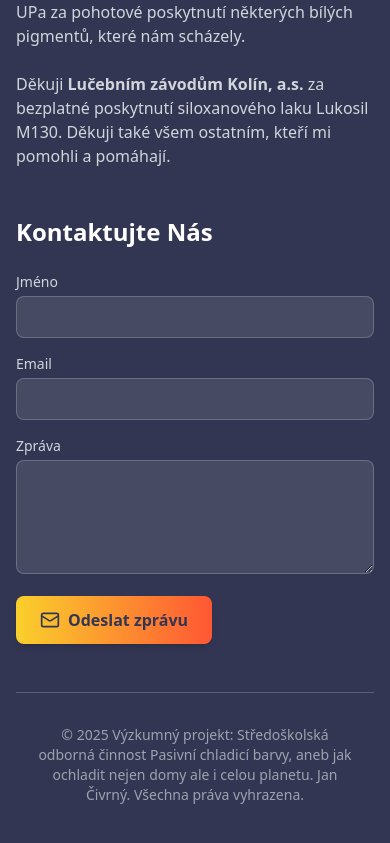
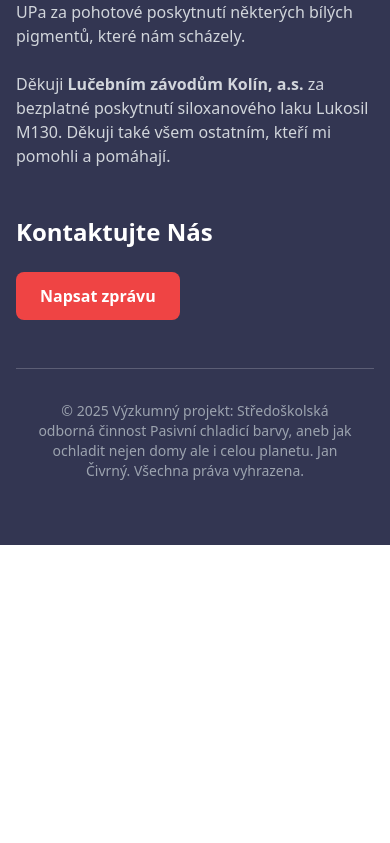
Before and after one commit to HansNervenzeller/pasivnichladicibarvy, a React (Vite) app: page / in a window 390 px wide. Shown: the part 8102-8945 px from the top of the page. After the commit the page ends 8647 px from the top, so only its background shows below. Built offline with nearby package versions, Linux system fonts and the light colour scheme.

Commit message:
upgraded the form handler to use a red button on chrome, edge, safari, and mobile

```diff
--- a/src/components/Footer.tsx
+++ b/src/components/Footer.tsx
@@ -2,10 +2,14 @@ import React from "react";
 import { Mail, User } from "lucide-react";
 import "./formHandler";
 
-/*console.log("formHandler.js script loaded successfully");*/
-
 export const Footer: React.FC = () => {
     const isMobile = /Mobi|Android/i.test(navigator.userAgent);
+    const isFirefox = /Firefox/i.test(navigator.userAgent);
+
+    const handleRedirect = () => {
+        window.location.href =
+            "https://docs.google.com/forms/d/e/1FAIpQLSfaRKuri7CjdnIDuGeAdUHMd3CJUAJr919jTuMMceTTMoYcDA/viewform?usp=dialog";
+    };
 
     return (
         <footer
@@ -13,41 +17,22 @@ export const Footer: React.FC = () => {
             style={{ backgroundColor: "#333652" }}
         >
             <div className="container mx-auto max-w-6xl">
-                {isMobile ? (
-                    <div className="text-center">
-                        <button
-                            onClick={() => {
-                                window.location.href =
-                                    "https://docs.google.com/forms/d/e/1FAIpQLSfaRKuri7CjdnIDuGeAdUHMd3CJUAJr919jTuMMceTTMoYcDA/viewform?usp=dialog";
-                            }}
-                            className="bg-[#fad02c] hover:bg-opacity-90 text-[#333652] font-bold py-3 px-6 rounded-lg transition-all"
-                        >
-                            Napsat zprávu
-                        </button>
-                    </div>
-                ) : (
                 <div className="grid grid-cols-1 md:grid-cols-2 gap-12 mb-12">
                     <div>
-                            <h3 className="text-2xl font-bold mb-4">
-                                O autorovi
-                            </h3>
+                        <h3 className="text-2xl font-bold mb-4">O autorovi</h3>
                         <div className="flex items-start mb-4">
                             <div className="mr-4 bg-gray-300 rounded-full h-16 w-16 flex items-center justify-center">
-                                    <User
-                                        size={32}
-                                        className="text-[#333652]"
-                                    />
+                                <User size={32} className="text-[#333652]" />
                             </div>
                             <div>
                                 <h4 className="font-bold text-[#fad02c] mb-2">
                                     Jan Čivrný
                                 </h4>
                                 <p className="text-gray-300 mb-4">
-                                        Výzkumník na vlastní pěst, student.
-                                        Zajímám se o fyziku, biologii a chemii.
-                                        Věnuji se výzkumu pasivních chladicích
-                                        barev a jejich aplikacím v boji proti
-                                        klimatickým změnám.
+                                    Výzkumník na vlastní pěst, student. Zajímám
+                                    se o fyziku, biologii a chemii. Věnuji se
+                                    výzkumu pasivních chladicích barev a jejich
+                                    aplikacím v boji proti klimatickým změnám.
                                     <br />
                                     Zkušenosti jsem nasbíral v práci na{" "}
                                     <span className="font-bold">
@@ -68,9 +53,8 @@ export const Footer: React.FC = () => {
                                     prof. Ing. Dr. Čestmíru Drašarovi
                                 </span>{" "}
                                 z FChT UPa. za jeho čas, trpělivost, sdílení
-                                    zkušeností, obětavou pomoc a odborné
-                                    konzultace. Nejvíce si však vážím našeho
-                                    přátelství.
+                                zkušeností, obětavou pomoc a odborné konzultace.
+                                Nejvíce si však vážím našeho přátelství.
                                 <br />
                                 <br /> Děkuji{" "}
                                 <span className="font-bold">
@@ -84,8 +68,8 @@ export const Footer: React.FC = () => {
                                     Lučebním závodům Kolín, a.s.
                                 </span>{" "}
                                 za bezplatné poskytnutí siloxanového laku
-                                    Lukosil M130. Děkuji také všem ostatním,
-                                    kteří mi pomohli a pomáhají.
+                                Lukosil M130. Děkuji také všem ostatním, kteří
+                                mi pomohli a pomáhají.
                             </p>
                         </div>
                     </div>
@@ -94,6 +78,7 @@ export const Footer: React.FC = () => {
                         <h3 className="text-2xl font-bold mb-6">
                             Kontaktujte Nás
                         </h3>
+                        {isFirefox ? ( // Change this condition to check for Firefox
                             <form className="space-y-4" id="contactForm">
                                 <div>
                                     <label
@@ -151,9 +136,18 @@ export const Footer: React.FC = () => {
                                     Odeslat zprávu
                                 </button>
                             </form>
+                        ) : (
+                            <div className="text-left">
+                                <button
+                                    onClick={handleRedirect}
+                                    className="bg-red-500 hover:bg-red-600 text-white font-bold py-3 px-6 rounded-lg transition-all"
+                                >
+                                    Napsat zprávu
+                                </button>
+                            </div>
+                        )}
                     </div>
                 </div>
-                )}
 
                 <div className="pt-8 border-t border-white/20 text-center text-gray-400">
                     <p className="max-w-2xl mx-auto px-4 text-sm">
--- a/src/components/formHandler.js
+++ b/src/components/formHandler.js
@@ -1,23 +1,8 @@
 document.addEventListener("DOMContentLoaded", () => {
-    // Check if the user is on a mobile device
-    const isMobile = /Mobi|Android/i.test(navigator.userAgent);
-
     const form = document.getElementById("contactForm");
     const submitButton = form?.querySelector("button[type='submit']");
 
-    if (isMobile && submitButton) {
-        // Change button color to red on mobile
-        submitButton.style.backgroundColor = "red";
-
-        // Add a click event to redirect to Google Form
-        submitButton.addEventListener("click", (e) => {
-            e.preventDefault(); // Prevent default form submission
-            window.location.href =
-                "https://docs.google.com/forms/d/e/1FAIpQLSfaRKuri7CjdnIDuGeAdUHMd3CJUAJr919jTuMMceTTMoYcDA/viewform?usp=dialog";
-        });
-    }
-
-    if (!isMobile && form) {
+    if (form) {
         form.addEventListener("submit", async function (e) {
             e.preventDefault();
 
```
Lines whose indentation alone changed are shown as unchanged.
